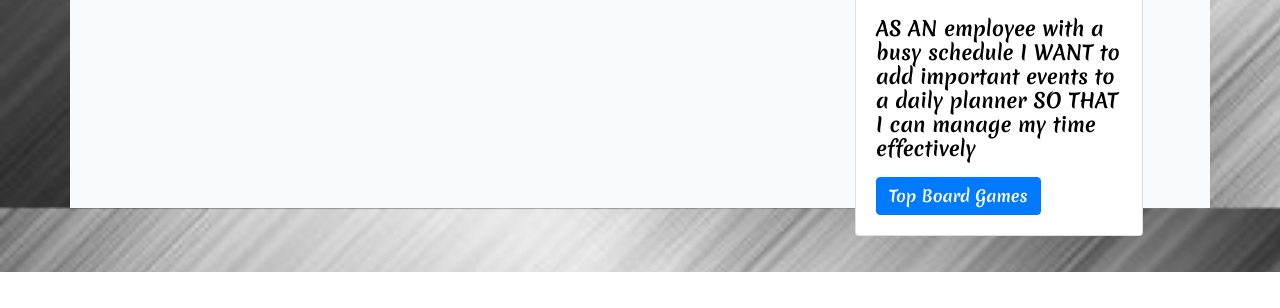
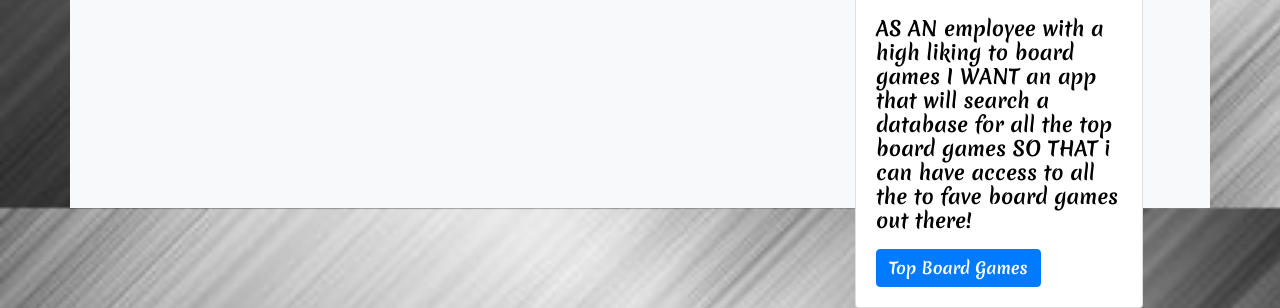
Before and after one commit to pandagitgirl/Responsive-Portfolio-HW-2, a plain HTML site: page portfolio.html in a window 1280 px wide. Shown: the part 946-1254 px from the top of the page. Before the commit the page ends 1218 px from the top, so only its background shows below. Drawn offline with nearby package versions, Linux system fonts and the light colour scheme.

Commit message:
modified portfolio

```diff
--- a/portfolio.html
+++ b/portfolio.html
@@ -124,9 +124,9 @@
                 <div class="card" style="width: 18rem;">
                   <img src="assets/Images/ryan-wallace-kTNS9ElVxE4-unsplash.jpg" class="card-img-top" alt="top board game pic">
                   <div class="card-body">
-                    <h5 class="card-title">AS AN employee with a busy schedule
-                      I WANT to add important events to a daily planner
-                      SO THAT I can manage my time effectively</h5>
+                    <h5 class="card-title">AS AN employee with a high liking to board games
+                      I WANT an app that will search a database for all the top board games
+                      SO THAT i can have access to all the to fave board games out there!</h5>
                     <p class="card-text"></p>
                     <a href="https://pandagitgirl.github.io/Responsive-Portfolio-HW-2/" class="btn btn-primary">Top Board Games</a>
                   </div>
```
